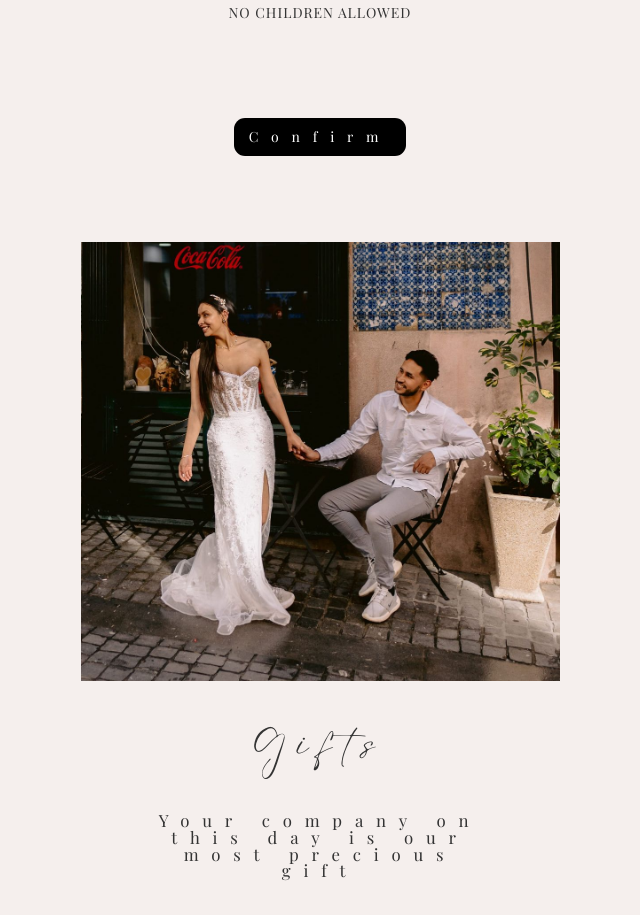
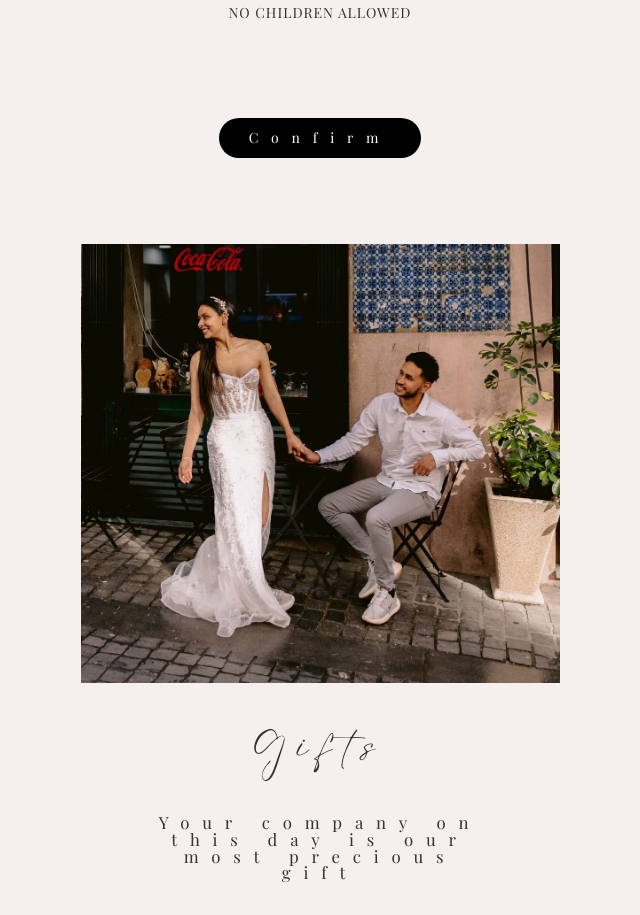
Before and after one commit to tridel/aleja-juli, a plain HTML site: page wedding-site/9ZPh9nmZvXe8.io/index.html in a window 1280 px wide. Shown: the part 3802-4717 px from the top of the page, without its empty margins (320-960 px from the left). Drawn offline with nearby package versions, Linux system fonts and the light colour scheme; a script that the page names is missing; a web font is replaced by a local one.

Commit message:
Update 8b5IikwHHBL4.css

```diff
--- a/wedding-site/YWZwPNEFDejZ.com/67d6e194d1cc5dbf86eba6a0/css/8b5IikwHHBL4.css
+++ b/wedding-site/YWZwPNEFDejZ.com/67d6e194d1cc5dbf86eba6a0/css/8b5IikwHHBL4.css
@@ -2322,11 +2322,15 @@ textarea.w-input, textarea.w-select {
     font-family: Playfair Display, sans-serif;
   }
 
-  .button-2 {
+   .button-2 {
     letter-spacing: 1vw;
     background-color: #000;
-    border-radius: 11px;
+    border-radius: 25px;
     font-family: Playfair Display, sans-serif;
+    padding: 10px;
+    padding-left: 30px;
+    padding-right: 30px;
+    font-size: 14px;
     position: static;
   }
   .w-layout-vflex.flex-block {
```
